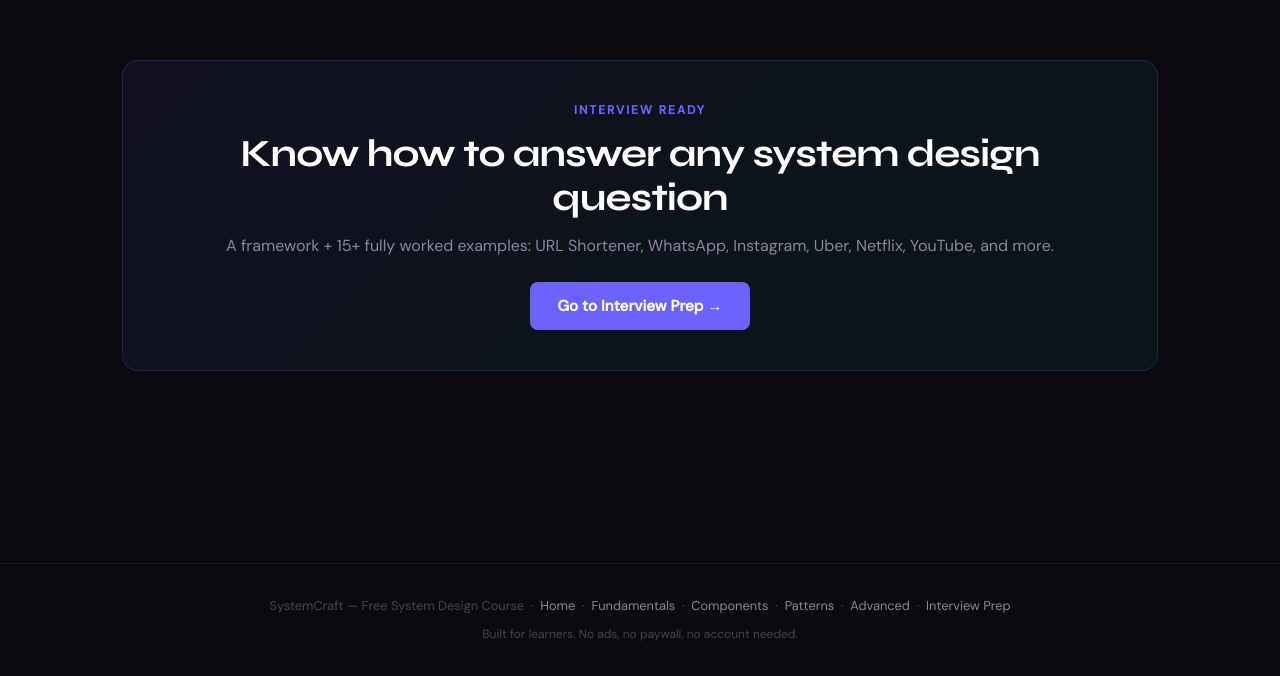
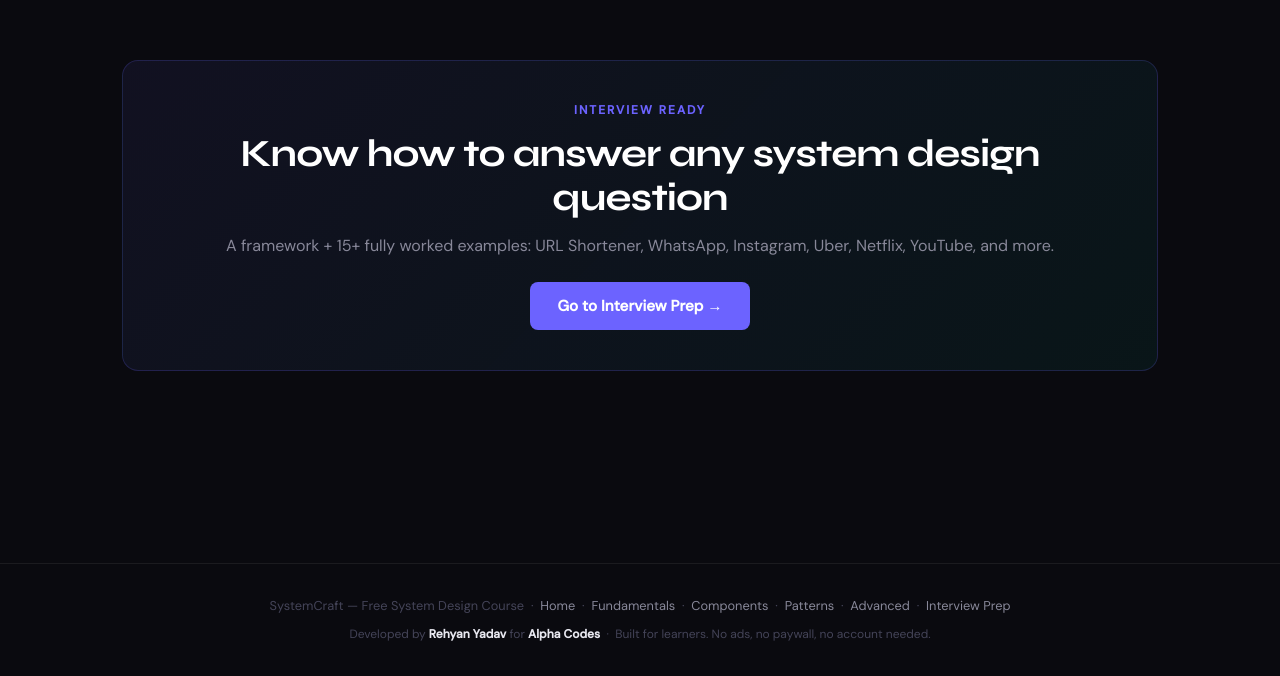
Before and after one commit to Rehyanyadav/system_design_web, a plain HTML site: page index.html in a window 1280 px wide. Shown: the part 3919-4595 px from the top of the page. Drawn offline with Linux system fonts and the light colour scheme.

Commit message:
addding the name of the developer

```diff
--- a/index.html
+++ b/index.html
@@ -794,7 +794,7 @@
 
   <footer>
     <p>SystemCraft — Free System Design Course &nbsp;·&nbsp; <a href="#home">Home</a> &nbsp;·&nbsp; <a href="#fundamentals">Fundamentals</a> &nbsp;·&nbsp; <a href="#components">Components</a> &nbsp;·&nbsp; <a href="#patterns">Patterns</a> &nbsp;·&nbsp; <a href="#advanced">Advanced</a> &nbsp;·&nbsp; <a href="#interview">Interview Prep</a></p>
-    <p style="margin-top:0.5rem;font-size:0.75rem;">Built for learners. No ads, no paywall, no account needed.</p>
+    <p style="margin-top:0.5rem;font-size:0.75rem;">Developed by <strong>Rehyan Yadav</strong> for <strong>Alpha Codes</strong> &nbsp;·&nbsp; Built for learners. No ads, no paywall, no account needed.</p>
   </footer>
 </div>
 
@@ -2587,6 +2587,7 @@
 
   <footer>
     <p>SystemCraft — Free System Design Course &nbsp;·&nbsp; <a href="#home">Home</a> &nbsp;·&nbsp; <a href="#fundamentals">Fundamentals</a> &nbsp;·&nbsp; <a href="#components">Components</a> &nbsp;·&nbsp; <a href="#patterns">Patterns</a> &nbsp;·&nbsp; <a href="#advanced">Advanced</a> &nbsp;·&nbsp; <a href="#interview">Interview Prep</a> &nbsp;·&nbsp; <a href="#cheatsheet">Cheatsheet</a></p>
+    <p style="margin-top:0.5rem;font-size:0.75rem;color:var(--dim);">Developed by <strong>Rehyan Yadav</strong> for <strong>Alpha Codes</strong></p>
   </footer>
 </div>
 
```
